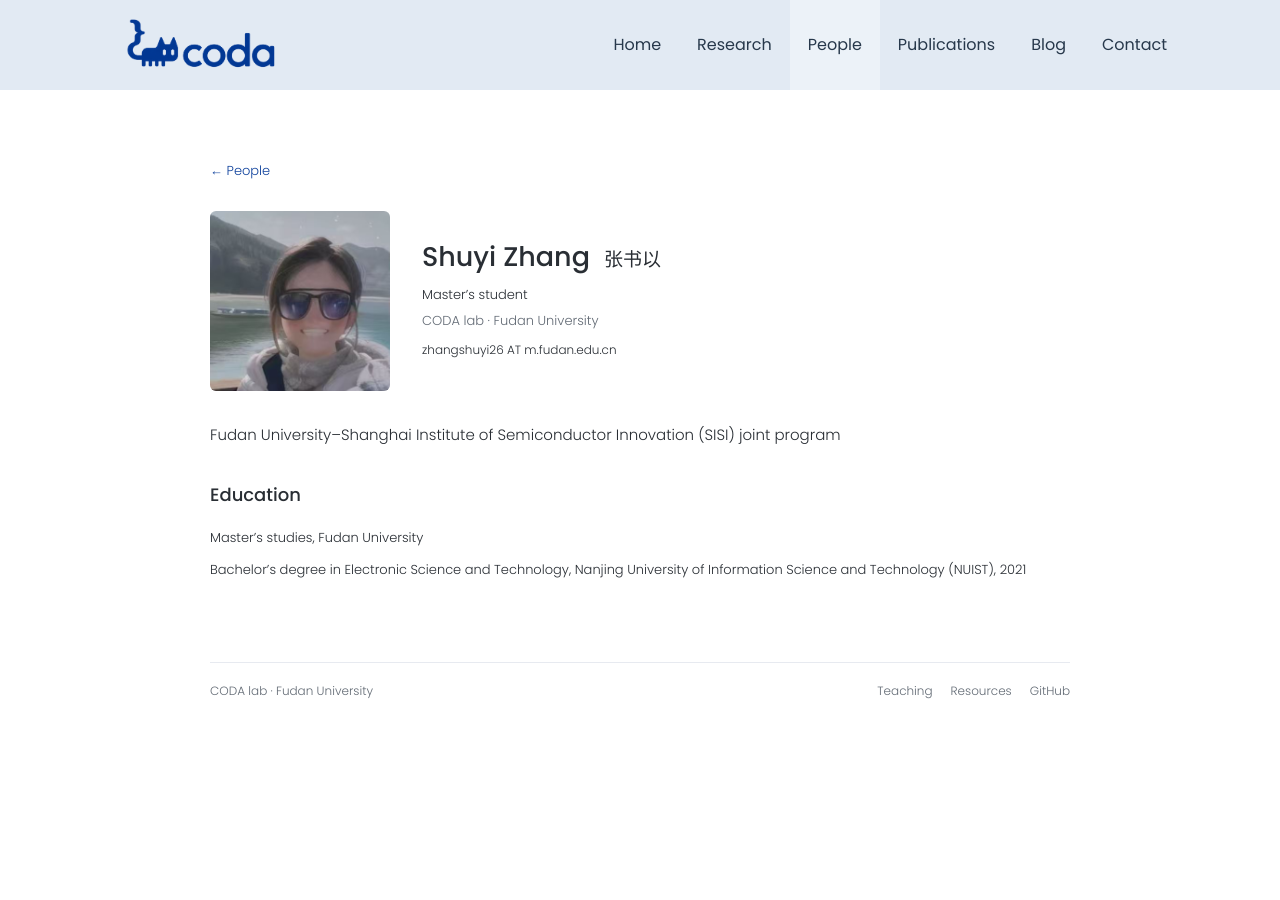
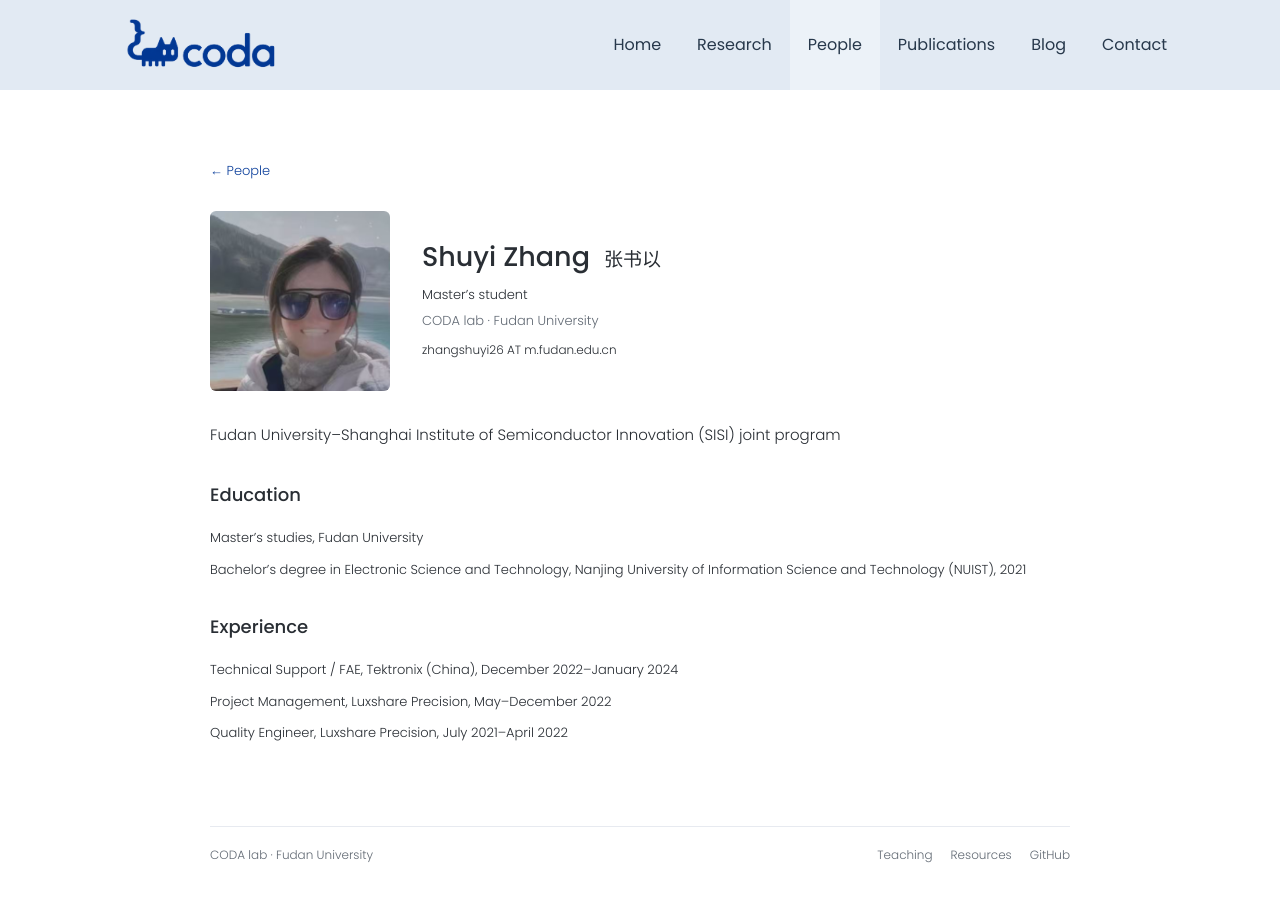
Before and after one commit to krzhu/krzhu.github.io, a Jekyll site: the page built from _people/shuyi-zhang.md, in a window 1280 px wide. Built offline with Jekyll 4.4.1, drawn with Linux system fonts in a browser that asks for light colours.

Commit message:
Add Xinyi Yang portrait and Shuyi Zhang work experience

```diff
--- a/_data/people.json
+++ b/_data/people.json
@@ -272,8 +272,9 @@
     "previous": "B.S., Fudan",
     "joint": "",
     "url": "/people/xinyi-yang/",
-    "photo": "/images/people/coda-cat.png",
-    "photo_is_placeholder": true,
+    "photo": "/images/people/xinyi-yang.jpg",
+    "photo_is_placeholder": false,
+    "photo_position": "50% 65%",
     "experience": [
       {
         "position": "Intern",
@@ -537,6 +538,23 @@
     "education": [
       "Master’s studies, Fudan University",
       "Bachelor’s degree in Electronic Science and Technology, Nanjing University of Information Science and Technology (NUIST), 2021"
+    ],
+    "experience": [
+      {
+        "position": "Technical Support / FAE",
+        "organization": "Tektronix (China)",
+        "period": "December 2022–January 2024"
+      },
+      {
+        "position": "Project Management",
+        "organization": "Luxshare Precision",
+        "period": "May–December 2022"
+      },
+      {
+        "position": "Quality Engineer",
+        "organization": "Luxshare Precision",
+        "period": "July 2021–April 2022"
+      }
     ]
   },
   {
```
Also changed, not shown: 1 other file.
